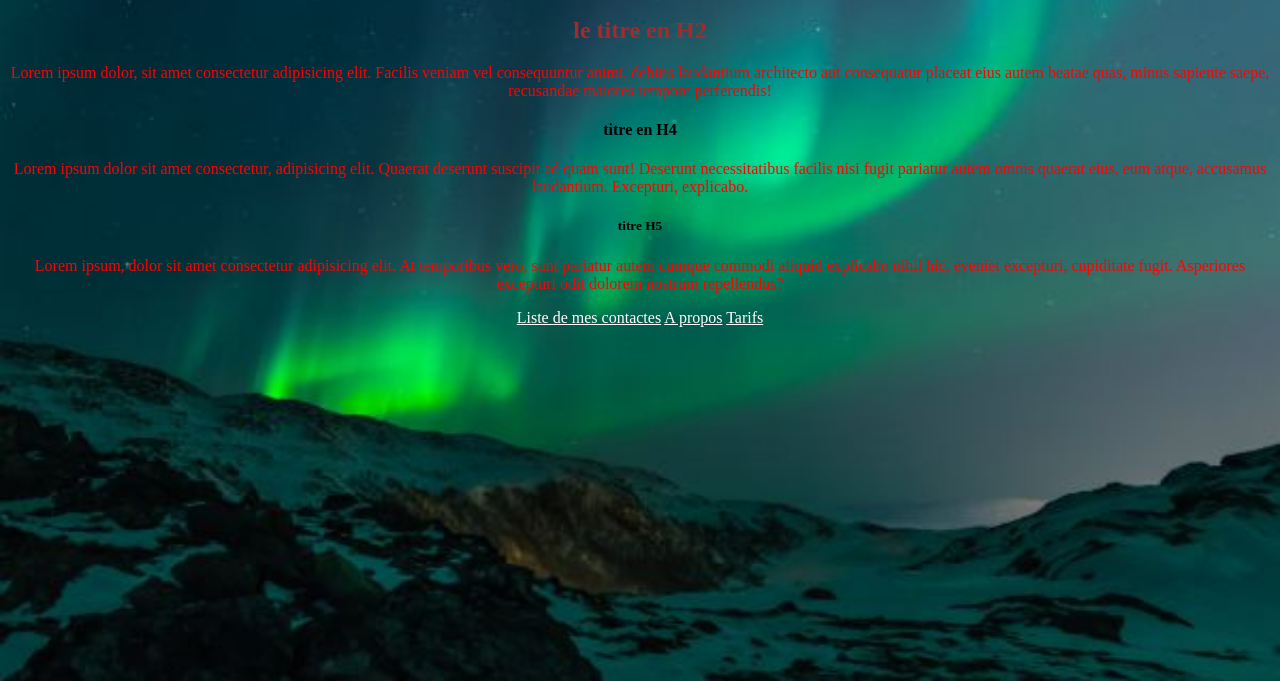
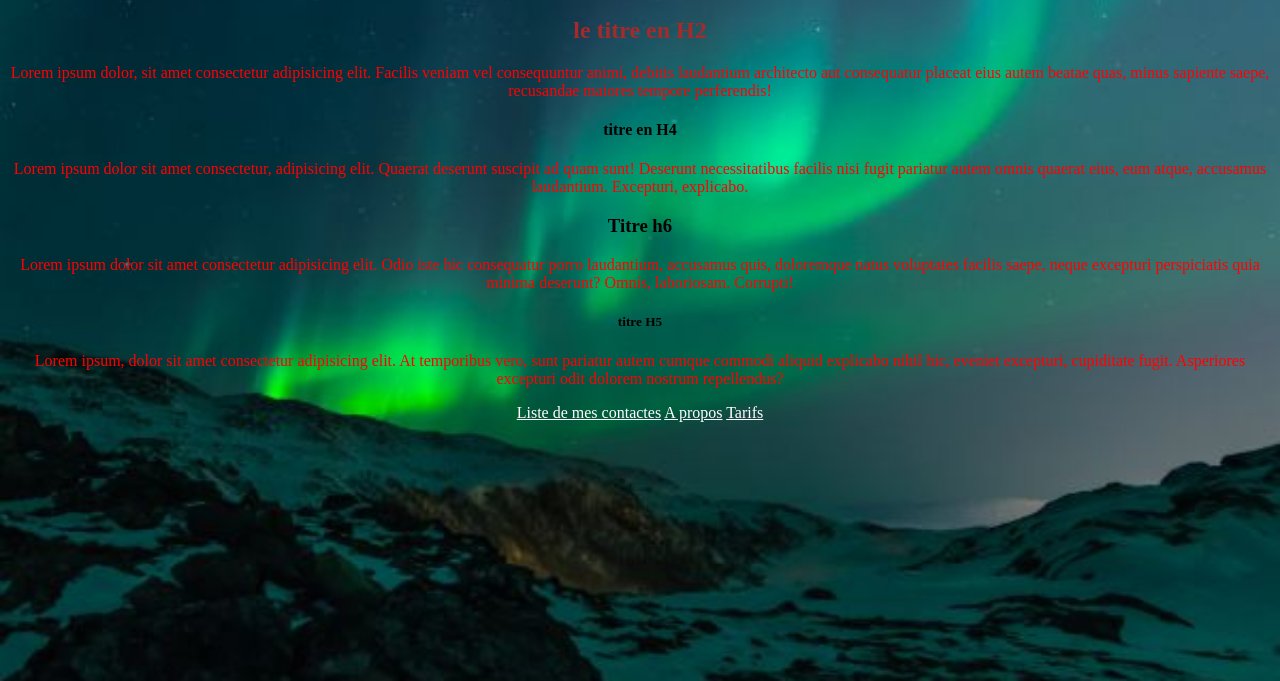
Before and after one commit to Badbou/1er-git, a plain HTML site: page index.html in a window 1280 px wide. Shown: the part 119-800 px from the top of the page. Drawn offline with Linux system fonts and the light colour scheme; a script that the page names is missing.

Commit message:
ajout des modifss

```diff
--- a/index.html
+++ b/index.html
@@ -3,9 +3,7 @@
 <head>
     <meta charset="utf-8" />
     <meta http-equiv="X-UA-Compatible" content="IE=edge">
-
     <title>le 1er git</title>
-
     <meta name="viewport" content="width=device-width, initial-scale=1">
     <link rel="stylesheet" type="text/css" media="screen" href="main.css" />
     <script src="main.js"></script>
@@ -21,15 +19,20 @@
     <h4>titre en H4</h4>
     <p>Lorem ipsum dolor sit amet consectetur, adipisicing elit. Quaerat deserunt suscipit ad quam sunt! Deserunt necessitatibus facilis nisi fugit pariatur autem omnis quaerat eius, eum atque, accusamus laudantium. Excepturi, explicabo.</p>
 
+    <h3>Titre h6</h3>
+    <p>Lorem ipsum dolor sit amet consectetur adipisicing elit. Odio iste hic consequatur porro laudantium, accusamus quis, doloremque natus voluptates facilis saepe, neque excepturi perspiciatis quia minima deserunt? Omnis, laboriosam. Corrupti!</p>
+
+
     <h5>titre H5</h5>
     <p>Lorem ipsum, dolor sit amet consectetur adipisicing elit. At temporibus vero, sunt pariatur autem cumque commodi aliquid explicabo nihil hic, eveniet excepturi, cupiditate fugit. Asperiores excepturi odit dolorem nostrum repellendus?</p>
 
 
-    <div>
-    <a href="contacts.html">Liste de mes contactes</a>
-    <a href="a_propos.html">A propos</a>
-    <a href="tarifs.html">Tarifs</a>
-    </div>
+
+
+        <a href="contacts.html">Liste de mes contactes</a>
+        <a href="a_propos.html">A propos</a>
+        <a href="tarifs.html">Tarifs</a>
+
 
 </body>
 </html>
```
